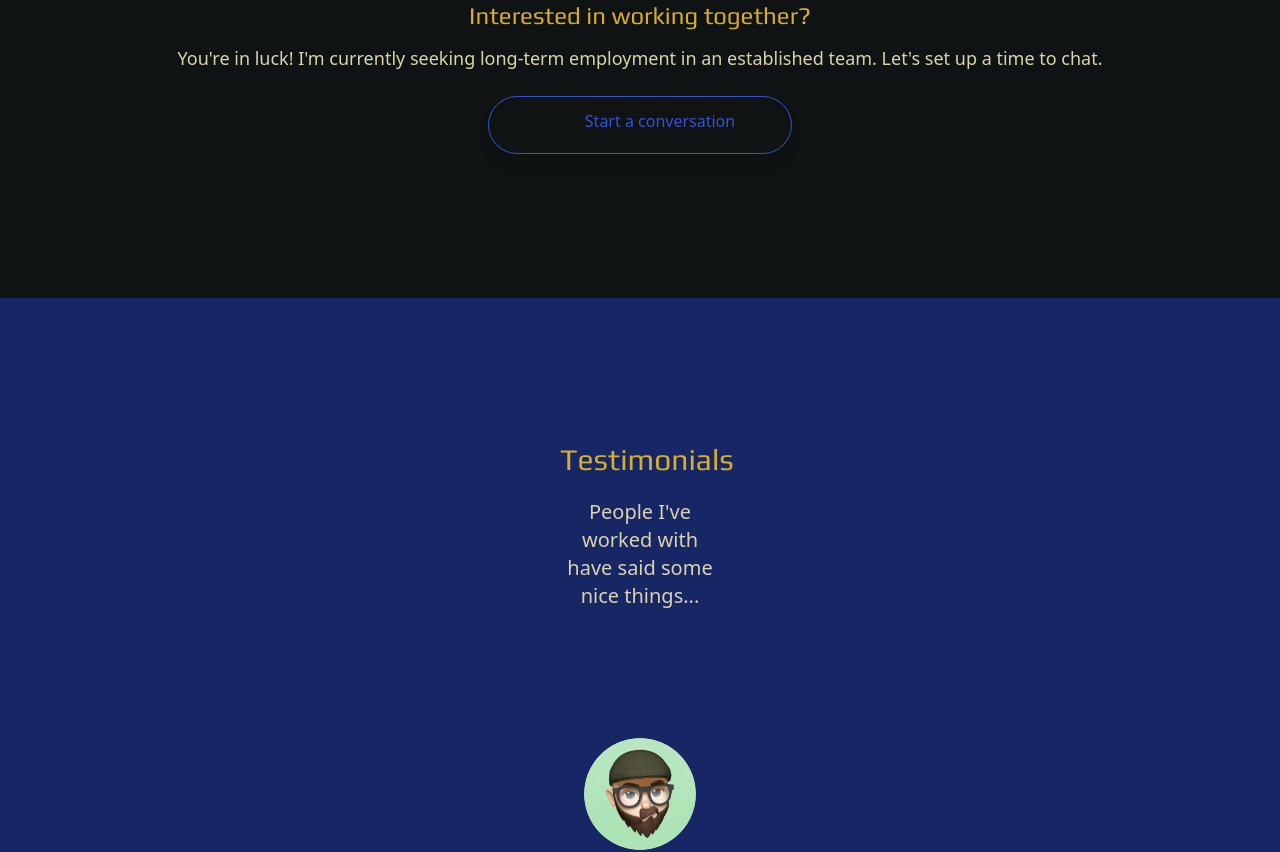
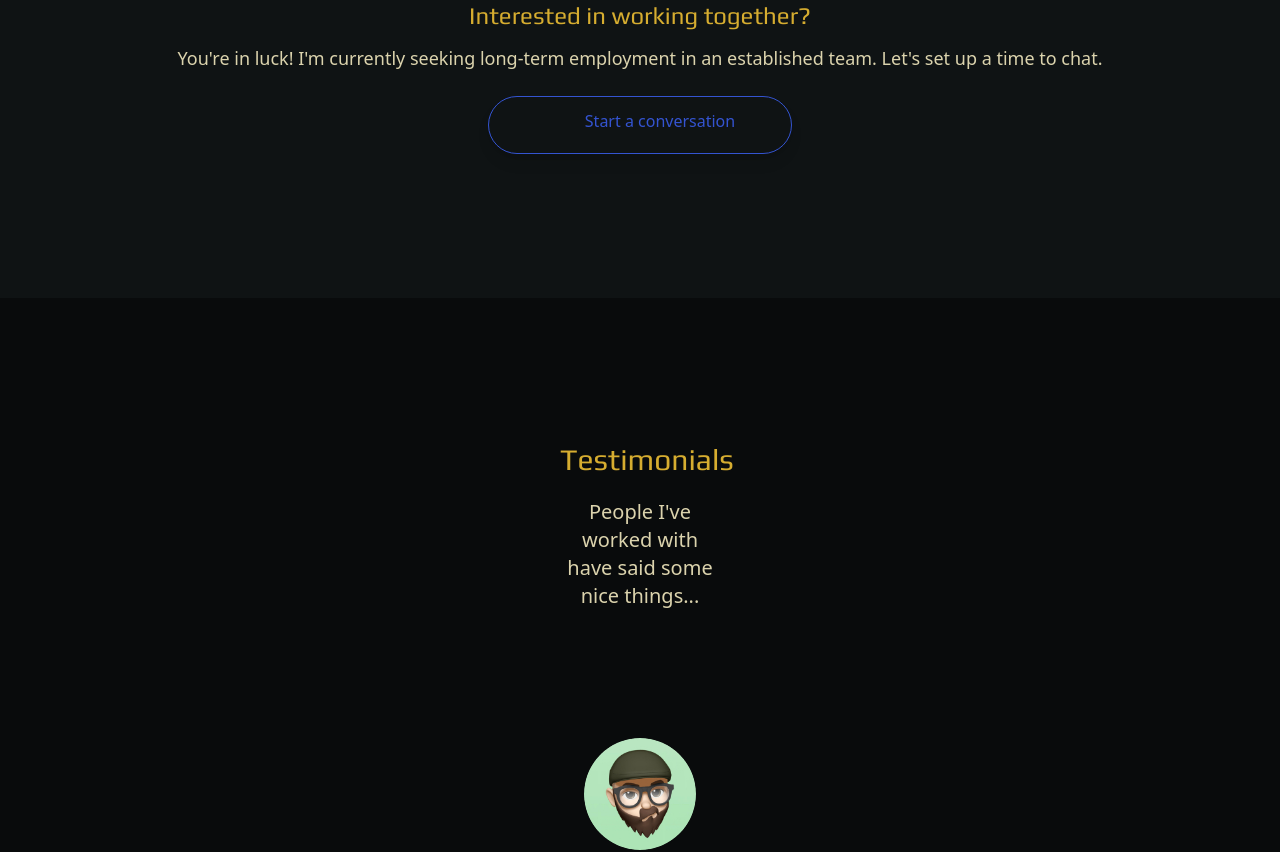
Before and after one commit to SebastianWolfgangBrownstein/portfolio, a Next.js app: page / in a window 1280 px wide. Shown: the part 4941-5793 px from the top of the page. Built offline with nearby package versions, Linux system fonts and the light colour scheme; some icons are missing; a web font is replaced by a local one.

Commit message:
carousel background changed

```diff
--- a/components/Testimonials/Testimonials.jsx
+++ b/components/Testimonials/Testimonials.jsx
@@ -3,7 +3,7 @@ import TestimonialSlider from "./TestimonialSlider"
 
 const Testimonials = () => {
   return (
-    <section className="w-full bg-byzantine-darkest text-center px-6 py-36  xl:px-150 xl:py-36">
+    <section className="w-full bg-gunmetal-dark text-center px-6 py-36  xl:px-150 xl:py-36">
         <h2 className="text-3xl font-play mb-5 text-gold">Testimonials</h2>
         <p className="text-xl text-tan mb-16 xl:mb-16">People I&apos;ve worked with have said some nice things...</p>
 
```
